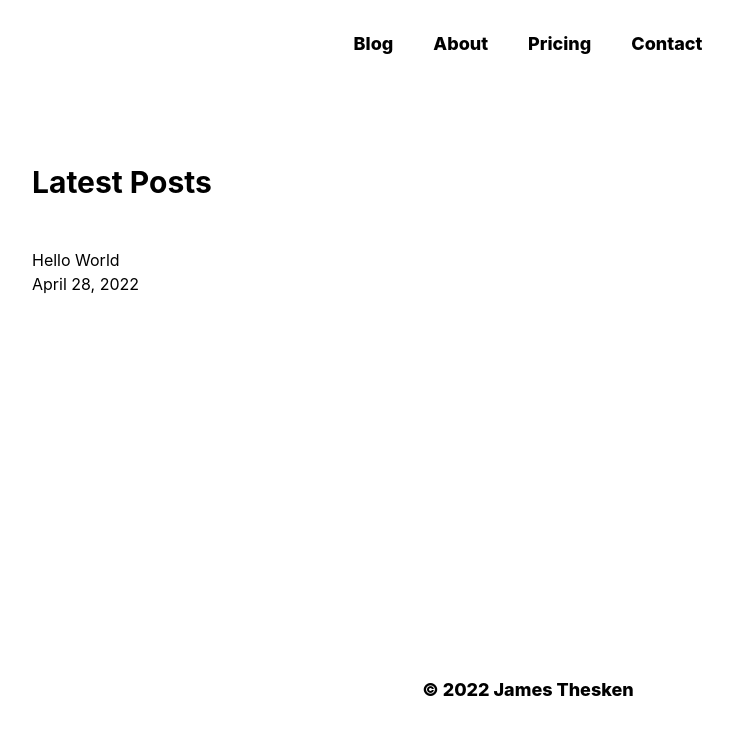
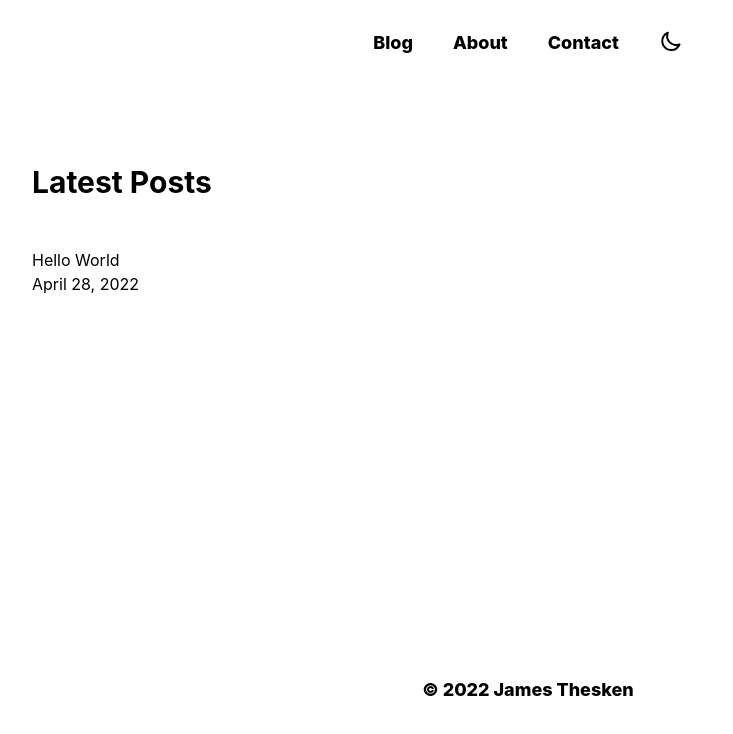
Before and after one commit to jamesthesken/james-blog, a Next.js app: page / in a window 1280 px wide. Shown: the top 734 px of the page, without its empty margins (112-845 px from the left). Built offline with nearby package versions, Linux system fonts and the light colour scheme.

Commit message:
Dark mode support - wow

```diff
--- a/components/Header.tsx
+++ b/components/Header.tsx
@@ -1,15 +1,18 @@
+import LightSwitch from "./LightSwitch";
+
 function Header({}) {
   return (
     <section>
-        <nav className="flex justify-between items-center py-6 px-10 mt-5 relative bg-white">
+        <nav className="flex justify-between items-center py-6 px-10 mt-5 relative">
         <div className="xl:hidden">
             <button className="navbar-burger focus:outline-none text-indigo-900 hover:text-indigo-800">
             <svg className="block h-6 w-6" fill="currentColor" viewBox="0 0 20 20" xmlns="http://www.w3.org/2000/svg"><title>Mobile menu</title><path d="M0 3h20v2H0V3zm0 6h20v2H0V9zm0 6h20v2H0v-2z"></path></svg></button>
         </div>
-        <ul className="hidden xl:flex absolute top-1/2 left-1/2 transform -translate-x-1/2 -translate-y-1/2"><li><a className="text-lg mr-10 2xl:mr-16 font-extrabold hover:text-indigo-800" href="#">Blog</a></li>
+        <ul className="hidden xl:flex absolute top-1/2 left-1/2 transform -translate-x-1/2 -translate-y-1/2">
+            <li><a className="text-lg mr-10 2xl:mr-16 font-extrabold hover:text-indigo-800" href="#">Blog</a></li>
             <li><a className="text-lg mr-10 2xl:mr-16 font-extrabold hover:text-indigo-800" href="#">About</a></li>
-            <li><a className="text-lg mr-10 2xl:mr-16 font-extrabold hover:text-indigo-800" href="#" data-removed="true">Pricing</a></li>
-            <li><a className="text-lg font-extrabold hover:text-indigo-800" href="#">Contact</a></li>
+            <li><a className="text-lg mr-10 2xl:mr-16 font-extrabold hover:text-indigo-800" href="#">Contact</a></li>
+            <li><LightSwitch /></li>
         </ul>
         </nav>
         <div className="hidden navbar-menu relative z-50">
@@ -19,12 +22,11 @@ function Header({}) {
                 <svg className="h-6 w-6 text-gray-500 cursor-pointer hover:text-gray-500" xmlns="http://www.w3.org/2000/svg" fill="none" viewBox="0 0 24 24" stroke="currentColor"><path stroke-linecap="round" stroke-linejoin="round" stroke-width="2" d="M6 18L18 6M6 6l12 12"></path></svg></button>
                 </div>
                 <div className="my-auto">
-                <ul className="py-10"><li className="mb-1"><a className="block p-4 text-lg font-extrabold hover:bg-gray-50 rounded" href="#">Product</a></li>
-                    <li className="mb-1"><a className="block p-4 text-lg font-extrabold hover:bg-gray-50 rounded" href="#">Features</a></li>
-                    <li className="mb-1"><a className="block p-4 text-lg font-extrabold hover:bg-gray-50 rounded" href="#">Pricing</a></li>
-                    <li className="mb-1"><a className="block p-4 text-lg font-extrabold hover:bg-gray-50 rounded" href="#">Resources</a></li>
+                <ul className="py-10">
+                    <li className="mb-1"><a className="block p-4 text-lg font-extrabold hover:bg-gray-50 rounded" href="#">Blog</a></li>
+                    <li className="mb-1"><a className="block p-4 text-lg font-extrabold hover:bg-gray-50 rounded" href="#">About</a></li>
+                    <li className="mb-1"><a className="block p-4 text-lg font-extrabold hover:bg-gray-50 rounded" href="#">Contact</a></li>
                 </ul></div>
-                <div><a className="block mb-6 text-center leading-6 text-lg font-extrabold hover:text-indigo-800" href="#">Log In</a><a className="block py-4 px-6 text-center leading-6 text-lg text-white font-extrabold bg-indigo-800 hover:bg-indigo-900 border-3 border-indigo-900 shadow rounded transition duration-200" href="#">Sign Up</a></div>
             </nav>
         </div>
     </section>
--- /dev/null
+++ b/components/LightSwitch.tsx
@@ -0,0 +1,28 @@
+import { useTheme } from 'next-themes'
+import { useState, useEffect } from 'react'
+
+export default function LightSwitch(){
+  const [mounted, setMounted] = useState(false)
+  const { theme, setTheme } = useTheme()
+
+  // When mounted on client, now we can show the UI
+  useEffect(() => setMounted(true), [])
+
+  if (!mounted) return null
+
+  return (
+    <div>
+        <button
+            aria-label='Toggle Dark Mode'
+            type='button'
+            onClick={() => setTheme(theme === 'dark' ? 'light' : 'dark')} >
+            <svg xmlns="http://www.w3.org/2000/svg" className="h-6 w-6" fill="none" viewBox="0 0 24 24" stroke="currentColor" strokeWidth={2}>
+                {theme === 'dark'
+                    ? <path strokeLinecap="round" strokeLinejoin="round" d="M12 3v1m0 16v1m9-9h-1M4 12H3m15.364 6.364l-.707-.707M6.343 6.343l-.707-.707m12.728 0l-.707.707M6.343 17.657l-.707.707M16 12a4 4 0 11-8 0 4 4 0 018 0z" />
+                    : <path strokeLinecap="round" strokeLinejoin="round" d="M20.354 15.354A9 9 0 018.646 3.646 9.003 9.003 0 0012 21a9.003 9.003 0 008.354-5.646z" />
+                }
+            </svg>
+        </button>
+    </div>
+  )
+}
--- a/package.json
+++ b/package.json
@@ -9,8 +9,11 @@
     "lint": "next lint"
   },
   "dependencies": {
+    "@tailwindcss/typography": "^0.5.2",
     "gray-matter": "^4.0.3",
     "next": "12.1.5",
+    "next-mdx-remote": "^4.0.3",
+    "next-themes": "^0.1.1",
     "react": "18.1.0",
     "react-dom": "18.1.0"
   },
--- a/pages/_app.tsx
+++ b/pages/_app.tsx
@@ -1,12 +1,15 @@
+import { ThemeProvider } from 'next-themes'
 import { AppProps } from 'next/app'
 import Layout from '../components/Layout'
 import '../styles/globals.css'
 
 function MyApp({ Component, pageProps }: AppProps) {
   return (
-    <Layout>
-      <Component {...pageProps} />
-    </Layout>
+    <ThemeProvider attribute="class" >
+      <Layout>
+        <Component {...pageProps} />
+      </Layout>
+    </ThemeProvider>
   )
 }
 
--- a/tailwind.config.js
+++ b/tailwind.config.js
@@ -5,5 +5,8 @@ module.exports = {
   theme: {
     extend: {},
   },
-  plugins: [],
+  darkMode: 'class',
+  plugins: [
+    require("@tailwindcss/typography")
+  ],
 }
```
Also changed, not shown: 1 other file (tests, documents, lock files or other folders).
